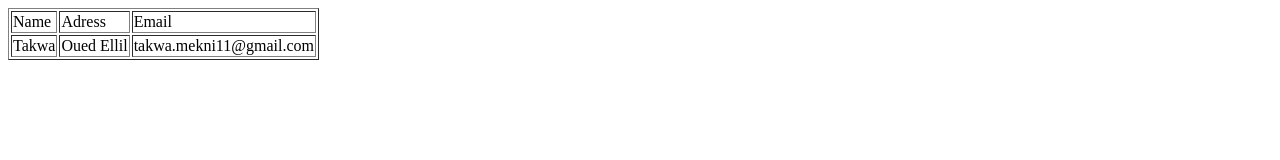
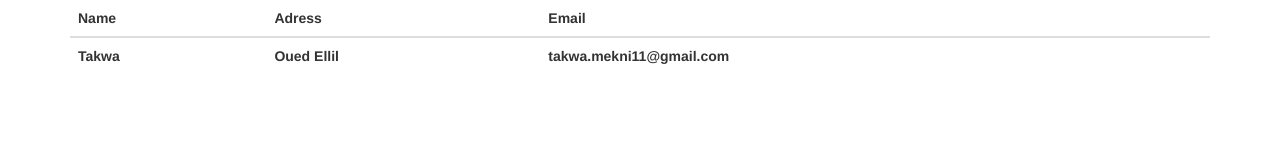
Before and after one commit to Ta9wa/UnPremierExemple, a plain HTML site: page Index.html in a window 1280 px wide. Drawn offline with nearby package versions, Linux system fonts and the light colour scheme.

Commit message:
ajout du propriétés bootstrap

```diff
--- a/Index.html
+++ b/Index.html
@@ -1,21 +1,34 @@
 <!DOCTYPE html>
 <html lang="en">
 <head>
+        <link rel="stylesheet" href="https://maxcdn.bootstrapcdn.com/bootstrap/3.4.0/css/bootstrap.min.css">
+
+        <script src="https://ajax.googleapis.com/ajax/libs/jquery/3.4.1/jquery.min.js"></script>
+
+        <script src="https://maxcdn.bootstrapcdn.com/bootstrap/3.4.0/js/bootstrap.min.js"></script>
     <meta charset="UTF-8">
     <meta name="viewport" content="width=device-width, initial-scale=1.0">
     <meta http-equiv="X-UA-Compatible" content="ie=edge">
     <title>Document</title>
 </head>
 <body>
-    <table border="1">
+    <div class="container">
+    <table class="table table-hover">
+        <thead>
         <tr>
-            <td>Name </td>
-            <td>Adress </td>
-            <td>Email </td>
+            <th>Name </th>
+            <th>Adress </th>
+            <th>Email </th>
         </tr>
+    </thead>
+    <tbody>
         <tr>
-            <td>Takwa</td>
-            <td>Oued Ellil</td>
-            <td>takwa.mekni11@gmail.com</td>
+            <th>Takwa</th>
+            <th>Oued Ellil</th>
+            <th>takwa.mekni11@gmail.com</th>
+         </tr>
+    </tbody>
+    </table>
+    </div>
 </body>
 </html>
```
